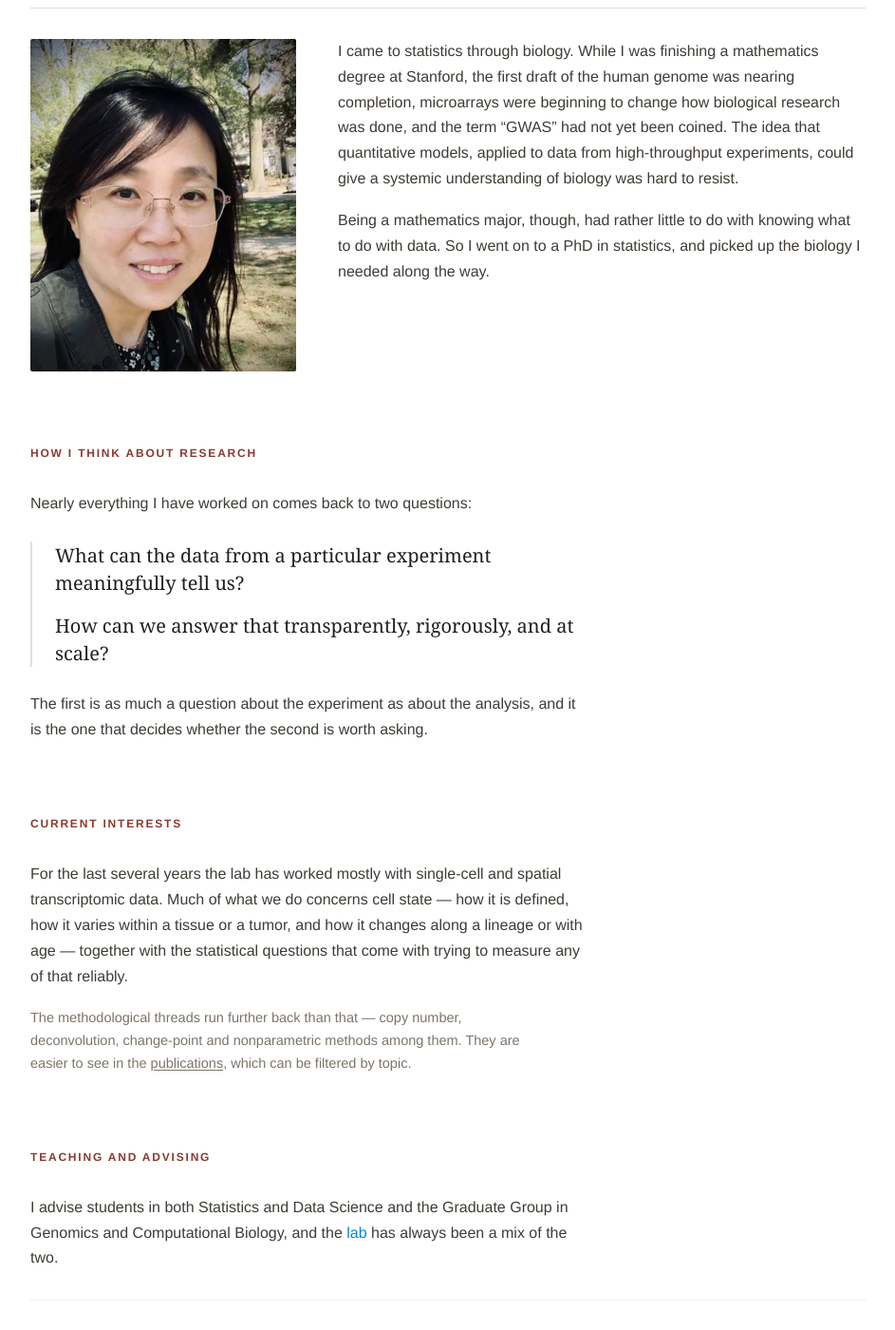
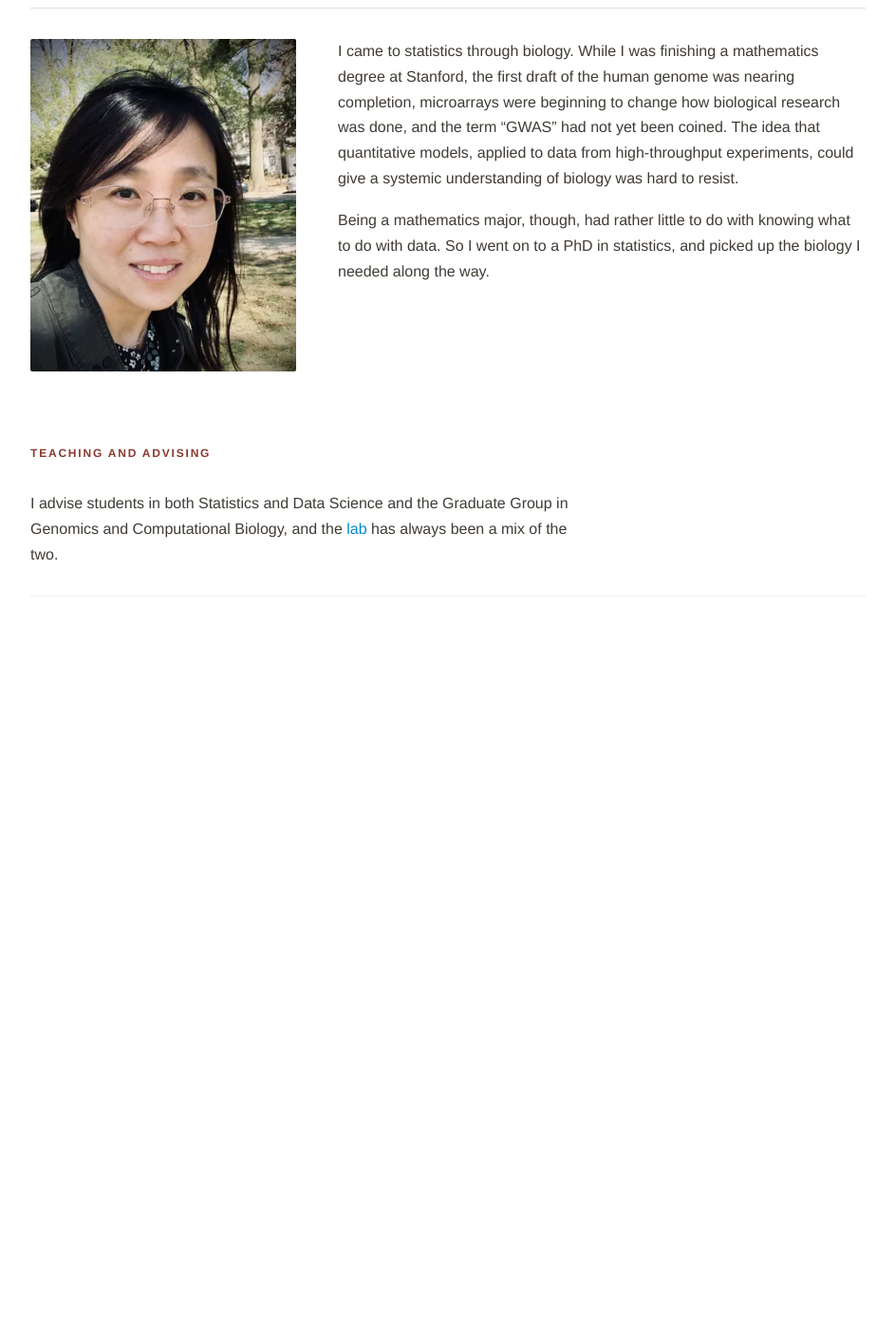
Before and after one commit to nzhanglab/nzhanglab.github.io, a Jekyll site: the page built from pages/pi.html, in a window 1280 px wide and 1400 px high, scrolled down 303 px. Shown: the whole window at 95% size, without its empty margins (168-1111 px from the left). Built offline with Jekyll 4.4.1, drawn with Linux system fonts in a browser that asks for light colours; after the commit the page ends 962 px from its top, so only the background shows below that.

Commit message:
Hold back the research sections on the PI page
"How I think about research" and "Current interests" are removed pending a
rewrite. The page now runs: name and title, links, portrait beside the opening
two paragraphs, then the advising line.

The styles for the two questions and the closing note are kept and marked
reserved, so restoring those sections is a matter of putting the markup back.
The prose itself is in the history at 5d4c12d.

Co-Authored-By: Claude Opus 5 (1M context) <noreply@anthropic.com>
Claude-Session: https://claude.ai/code/session_01J9pmwwgMJKDJpt5GHaLedS

```diff
--- a/pages/pi.html
+++ b/pages/pi.html
@@ -60,31 +60,6 @@ wide: true
 </div>
 
 <section class="pi-section">
-  <h2>How I think about research</h2>
-  <p>Nearly everything I have worked on comes back to two questions:</p>
-  <ul class="pi-questions">
-    <li>What can the data from a particular experiment meaningfully tell us?</li>
-    <li>How can we answer that transparently, rigorously, and at scale?</li>
-  </ul>
-  <p>The first is as much a question about the experiment as about the analysis,
-  and it is the one that decides whether the second is worth asking.</p>
-</section>
-
-<section class="pi-section">
-  <h2>Current interests</h2>
-  <p>For the last several years the lab has worked mostly with single-cell and
-  spatial transcriptomic data. Much of what we do concerns cell state &mdash; how it
-  is defined, how it varies within a tissue or a tumor, and how it changes along a
-  lineage or with age &mdash; together with the statistical questions that come with
-  trying to measure any of that reliably.</p>
-  <p class="pi-note">The methodological threads run further back than that &mdash;
-  copy number, deconvolution, change-point and nonparametric methods among them.
-  They are easier to see in the
-  <a href="{{ site.JB.BASE_PATH }}/pages/pub.html">publications</a>, which can be
-  filtered by topic.</p>
-</section>
-
-<section class="pi-section">
   <h2>Teaching and advising</h2>
   <p>I advise students in both Statistics and Data Science and the Graduate Group in
   Genomics and Computational Biology, and the
```
Also changed, not shown: assets/themes/twitter/css/pi.css (+5 -2 lines).
